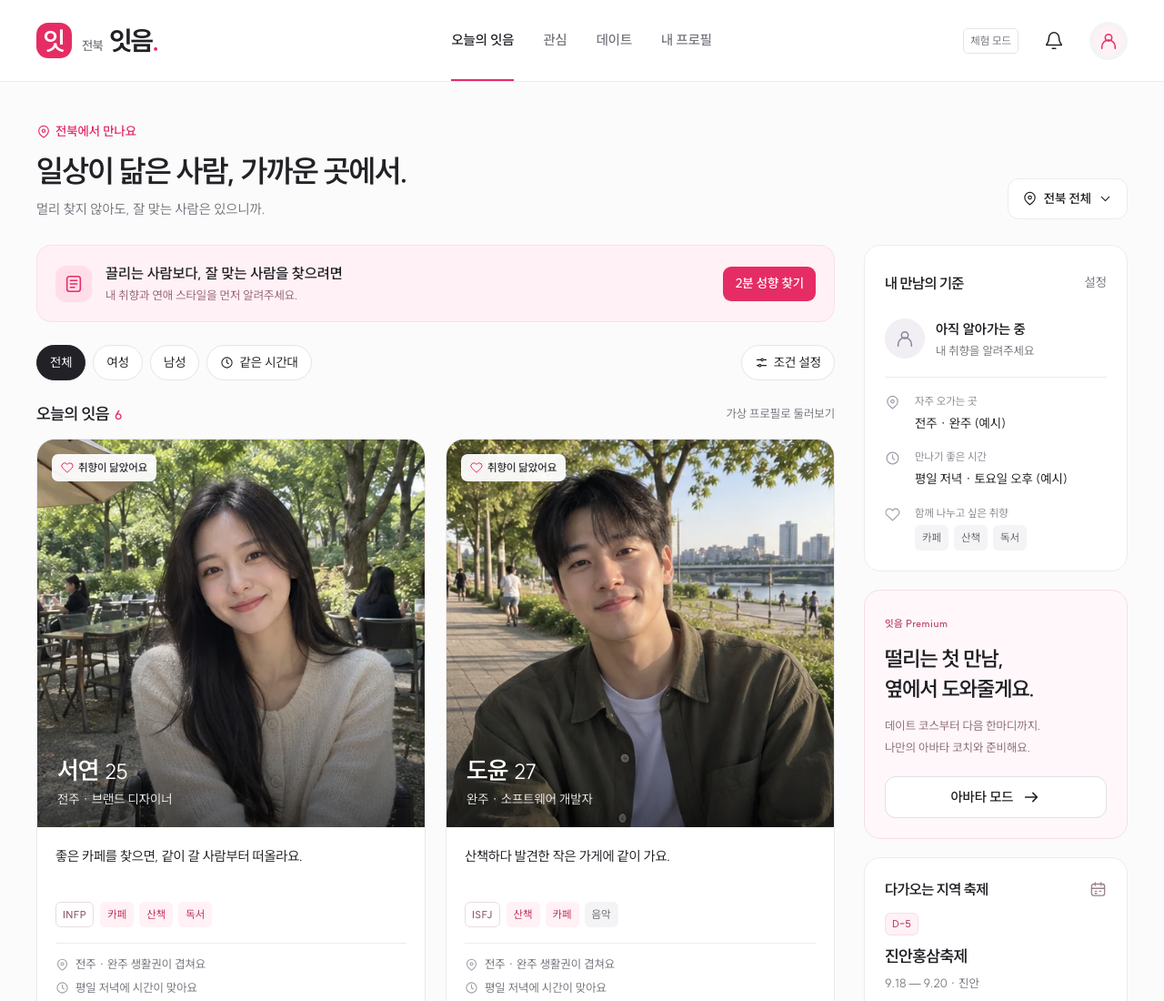
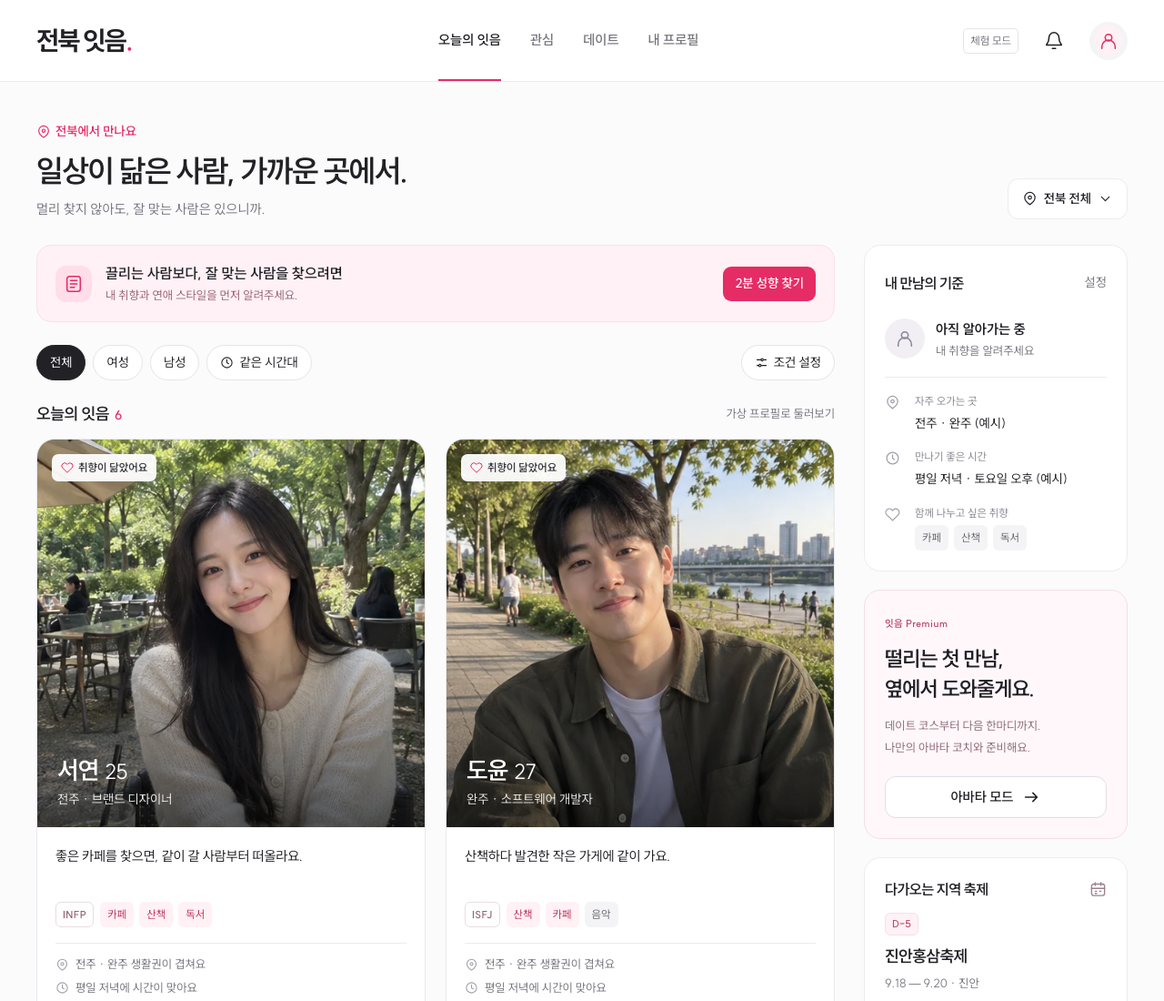
Before and after one commit to f31142/Hackaton, a website: page index.html in a window 1280 px wide. Shown: the top 1100 px of the page at 91% size. Drawn offline with Linux system fonts and the light colour scheme.

Commit message:
Simplify header brand to text-only Jeonbuk Ieum

```diff
--- a/index.html
+++ b/index.html
@@ -15,7 +15,7 @@
   <a class="skip-link" href="#content">본문 바로가기</a>
   <header class="header">
     <div class="header-inner">
-      <a class="brand" href="#discover" aria-label="전북 잇음 홈"><span class="brand-mark" aria-hidden="true">잇</span><span class="brand-name"><small>전북</small>잇음<span class="brand-dot">.</span></span></a>
+      <a class="brand" href="#discover" aria-label="전북 잇음 홈"><span class="brand-name">전북 잇음<span class="brand-dot">.</span></span></a>
       <nav class="desktop-nav" aria-label="주 메뉴" id="desktop-nav"></nav>
       <div class="header-actions"><span class="demo-badge">체험 모드</span><button class="icon-button" id="festival-bell" data-action="festivals" aria-label="축제 알림"><span data-icon="bell"></span></button><button class="icon-button header-profile" data-action="navigate" data-view="profile" aria-label="내 프로필"><span data-icon="user"></span></button></div>
     </div>
```
